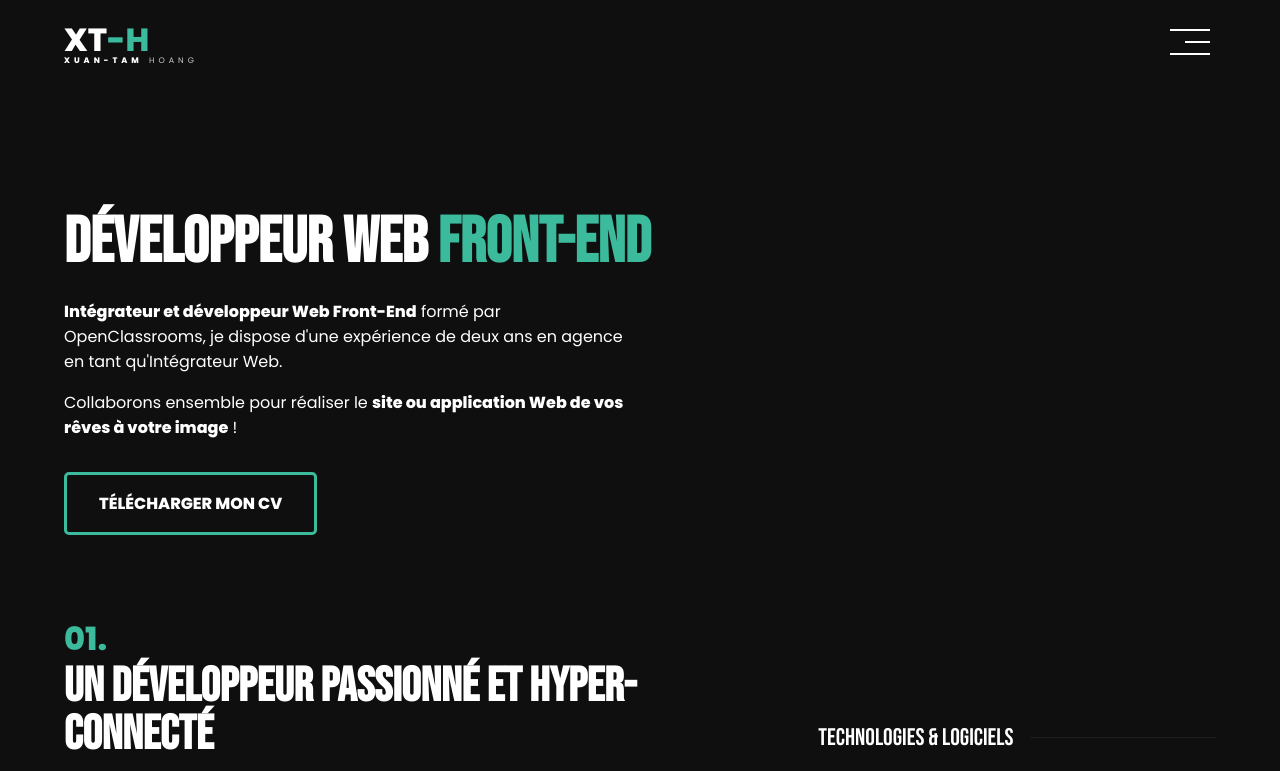
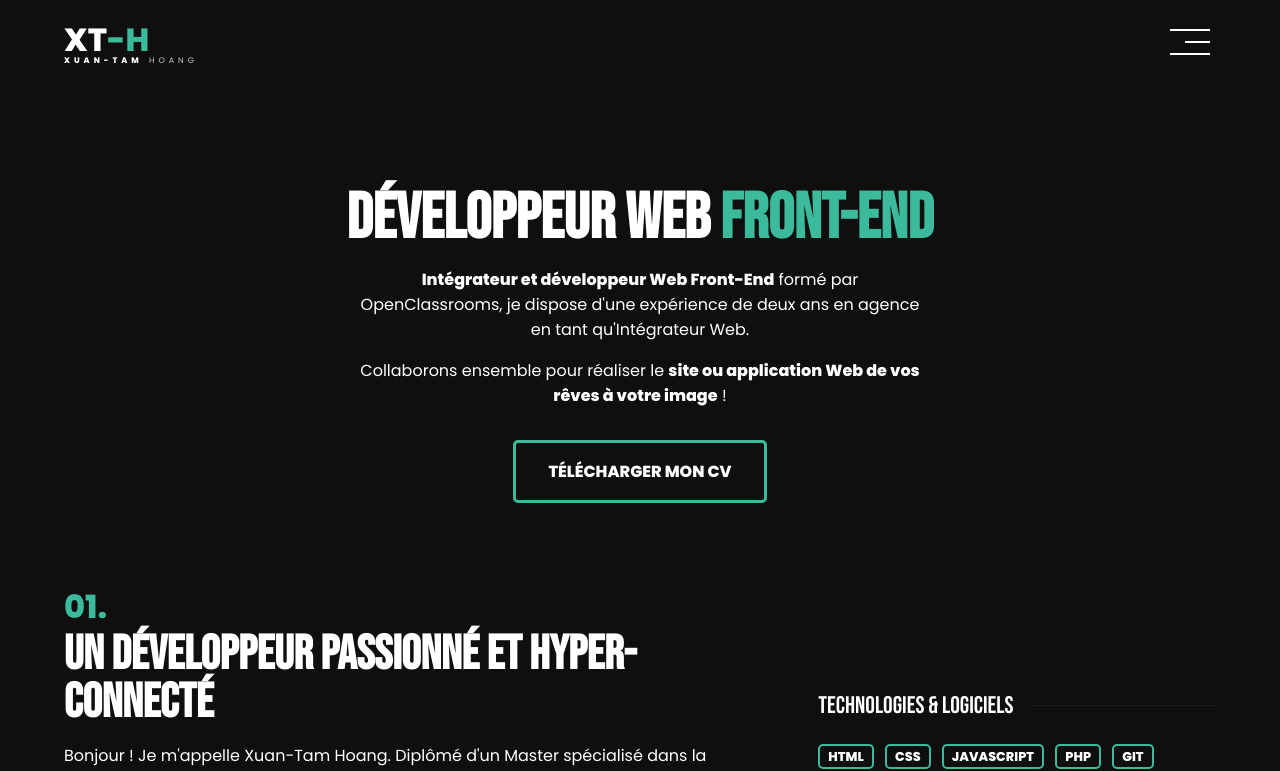
Before and after one commit to xuantam-h/xuantam-hoang, a React (Create React App) app: page / in a window 1280 px wide. Shown: the top 771 px of the page. Built offline with nearby package versions, Linux system fonts and the light colour scheme.

Commit message:
Edited styling

```diff
--- a/package.json
+++ b/package.json
@@ -7,7 +7,6 @@
     "@testing-library/jest-dom": "^5.17.0",
     "@testing-library/react": "^13.4.0",
     "@testing-library/user-event": "^13.5.0",
-    "framer-motion": "^10.16.5",
     "react": "^18.2.0",
     "react-dom": "^18.2.0",
     "react-scripts": "5.0.1",
--- a/src/components/Hero/Hero.scss
+++ b/src/components/Hero/Hero.scss
@@ -20,8 +20,10 @@
 .hero{
     &-content{
         margin:1.5rem 0 0 0;
+        text-align: center;
         @include tablet{
             max-width: 70%;
+            margin:0 auto;
         }
     }
     &-cta{
--- a/src/components/Hero/index.js
+++ b/src/components/Hero/index.js
@@ -1,14 +1,10 @@
 import './Hero.scss';
 import ResumePDF from '../../assets/pdf/cv-xuantam.pdf';
-import { motion } from "framer-motion"
 
 const Hero = () => {
     return (
         <section id="hero" className="container padding-global">
-            <motion.div
-            initial={{ opacity: 0 }}
-            whileInView={{ opacity: 1 }}
-            className="hero-content">
+            <div className="hero-content">
                 <h1>Développeur Web <span>Front-End</span></h1>
                 <div className="hero-content">
                     <p><strong>Intégrateur et développeur Web Front-End</strong> formé par OpenClassrooms, je dispose d'une expérience de deux ans en agence en tant qu'Intégrateur Web.</p>
@@ -17,7 +13,7 @@ const Hero = () => {
                 <div className="hero-cta">
                     <a className="btn" href={ResumePDF} target="_blank" rel="noreferrer">Télécharger mon CV</a>
                 </div>
-            </motion.div>
+            </div>
             <div className="hero-image">
 
             </div>
--- a/src/components/Navbar/Navbar.scss
+++ b/src/components/Navbar/Navbar.scss
@@ -77,9 +77,26 @@
         color:$white;
         font-family: $heading-font;
         font-size: 3rem;
-        transition: color 250ms ease-in-out;
+        transition: all 250ms ease-in-out;
+        animation: 600ms ease-in-out fadeInRight;
+
         @include tablet{
             font-size: 4rem;
+        }
+        &:nth-child(1){
+            animation-delay: 200ms;
+        }
+        &:nth-child(2){
+            animation-delay: 400ms;
+        }
+        &:nth-child(3){
+            animation-delay: 600ms;
+        }
+        &:nth-child(4){
+            animation-delay: 800ms;
+        }
+        &:nth-child(5){
+            animation-delay: 1000ms;
         }
         span{
             color:$primary;
@@ -95,3 +112,14 @@
     transform:scale(0);
     opacity: 0;
 }
+
+@keyframes fadeInRight {
+    0% {
+        transform: translateX(-20%);
+        opacity: 0;
+    }
+    100%{
+        transform: translateX(0);
+        opacity: 1;
+    }
+}
--- a/src/components/Projects/index.js
+++ b/src/components/Projects/index.js
@@ -1,11 +1,10 @@
 import { projects } from '../../assets/data/data';
 import ProjectCard from '../ProjectCard';
-import { motion } from "framer-motion";
 
 const Projects = () => {
 
     return (
-        <motion.section
+        <section
         id="projects"
         className="padding-global text-center">
             <div className="container">
@@ -26,7 +25,7 @@ const Projects = () => {
                     )}
                 </div>
             </div>
-        </motion.section>
+        </section>
     );
 };
 
```
Also changed, not shown: 1 other file (tests, documents, lock files or other folders).
